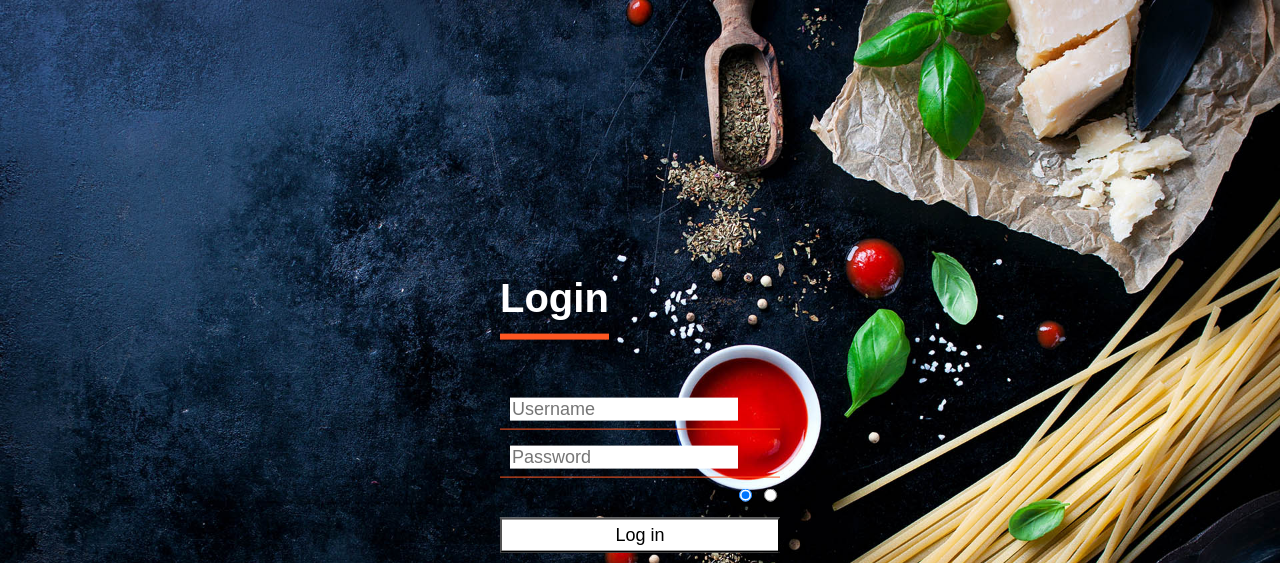
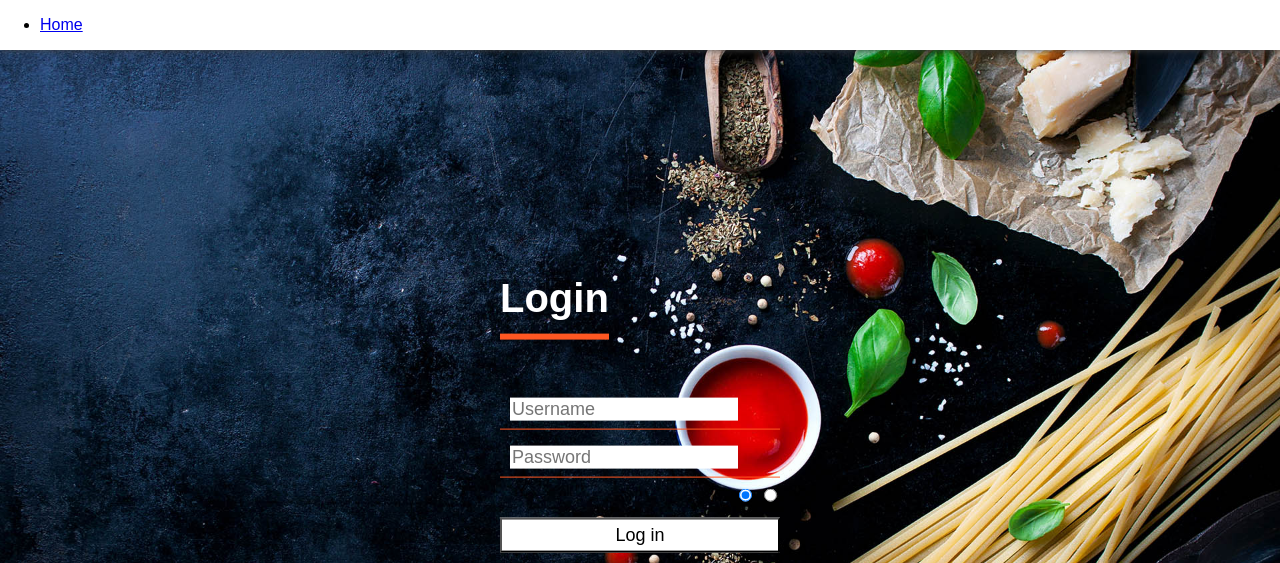
Before and after one commit to 20014606/FoodPlaza, a Django app: page /login in a window 1280 px wide. Shown: the top 563 px of the page. Run offline with Django 3.2, Linux system fonts and the light colour scheme.

Commit message:
Home link in login page

```diff
--- a/FoodProject/Templates/Foodapp/login.html
+++ b/FoodProject/Templates/Foodapp/login.html
@@ -5,6 +5,15 @@
     <meta charset="utf-8">
     <title></title>
     <link rel="stylesheet" href="{% static 'css/logstyle.css' %}">
+    <nav class="navbar navbar-expand-lg navbar-light" style="position: fixed;width:100%;background-image: linear-gradient(180deg,#FFF,#FFF);box-shadow: 0px 0px 7px 0px #404040;">
+      <div class="collapse navbar-collapse" id="navbarSupportedContent">
+        <ul class="navbar-nav" style="margin-left:auto!important;margin-right:30px;">
+          <li class="nav-item active">
+            <a class="nav-link" id="nav-link" href="home">Home <span class="sr-only"></span></a>
+          </li>
+        </ul>
+      </div>
+    </nav>
   </head>
   <body>
 <div class="login-box" style="">
```
